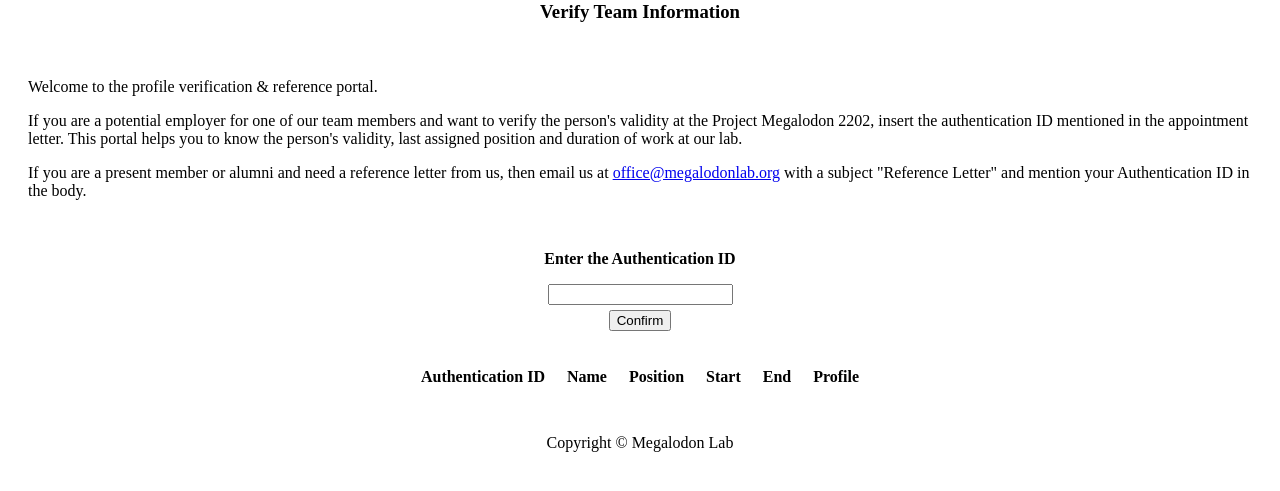
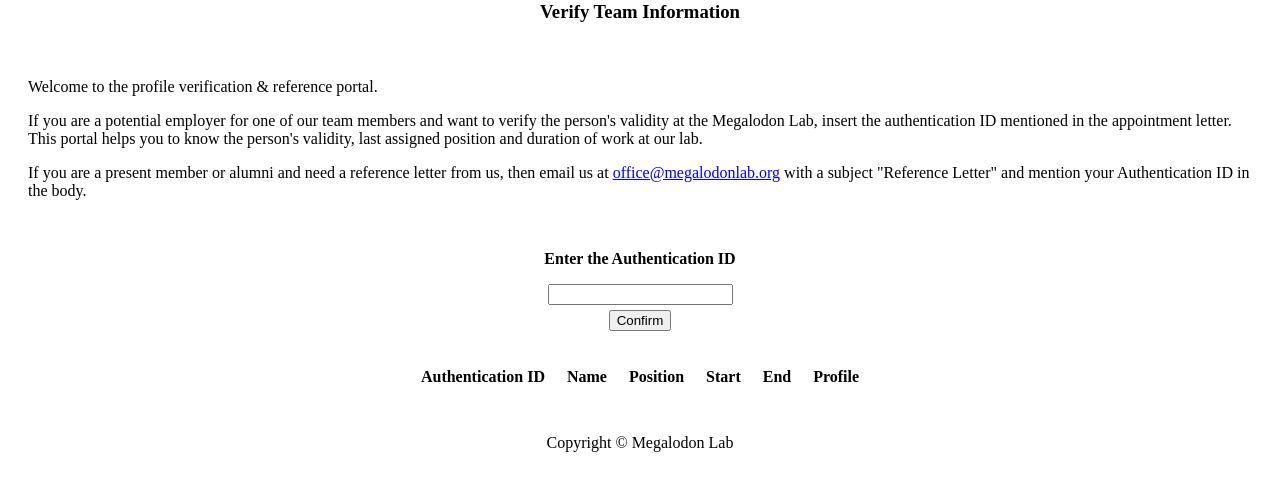
Before and after one commit to megalodon2202/verify, a plain HTML site: page index.html in a window 1280 px wide. Shown: the part 79-570 px from the top of the page. Drawn offline with nearby package versions, Linux system fonts and the light colour scheme.

Commit message:
Update index.html

```diff
--- a/index.html
+++ b/index.html
@@ -28,7 +28,7 @@
 		<h3 align="center">Verify Team Information</h3>
 		<div style="padding: 20px">
 						<p>Welcome to the profile verification &amp; reference portal.</p>
-						<p>If you are a potential employer for one of our team members and want to verify the person's validity at the Project Megalodon 2202, insert the authentication ID mentioned in the appointment letter. This portal helps you to know the person's validity, last assigned position and duration of work at our lab.</p>
+						<p>If you are a potential employer for one of our team members and want to verify the person's validity at the Megalodon Lab, insert the authentication ID mentioned in the appointment letter. This portal helps you to know the person's validity, last assigned position and duration of work at our lab.</p>
 						<p>If you are a present member or alumni and need a reference letter from us, then email us at <a href="office@megalodonlab.org" target="new">office@megalodonlab.org</a> with a subject "Reference Letter" and mention your Authentication ID in the body.</p>
 						<p><br/></p>
 
```
